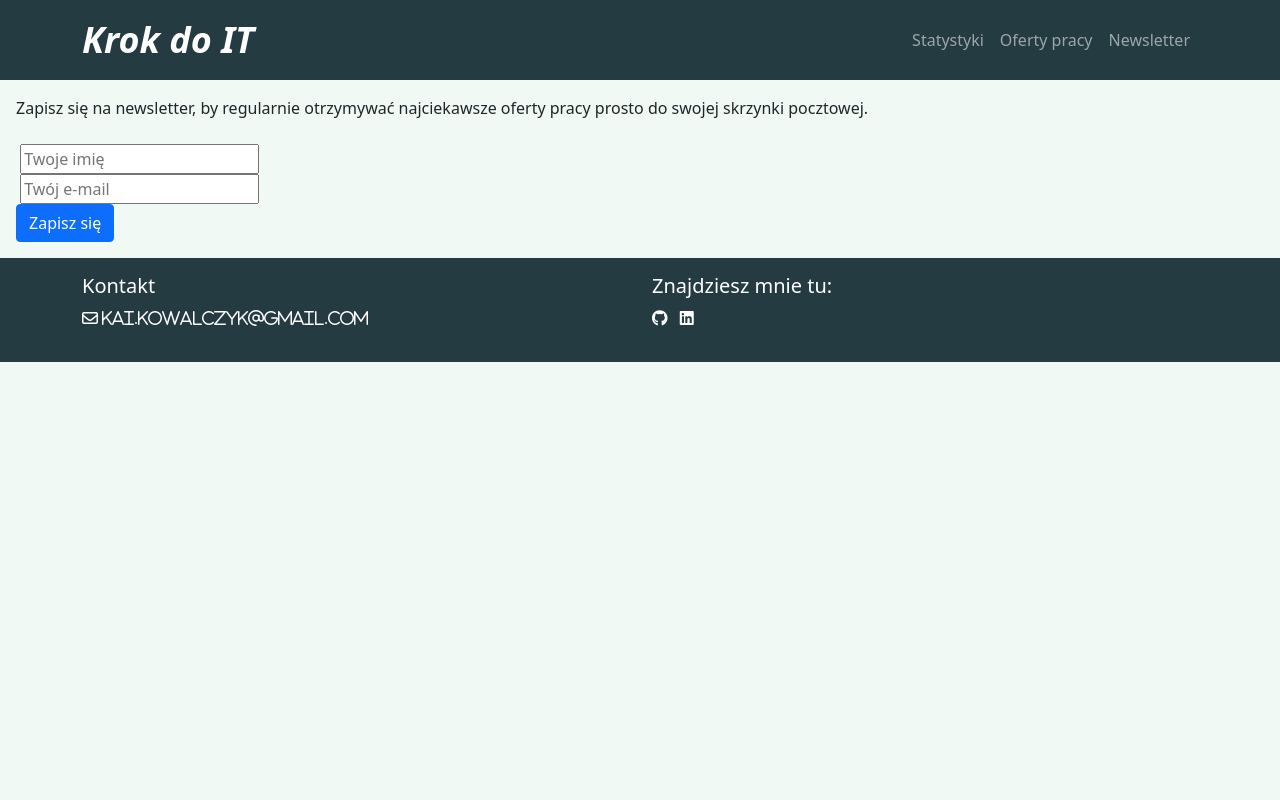
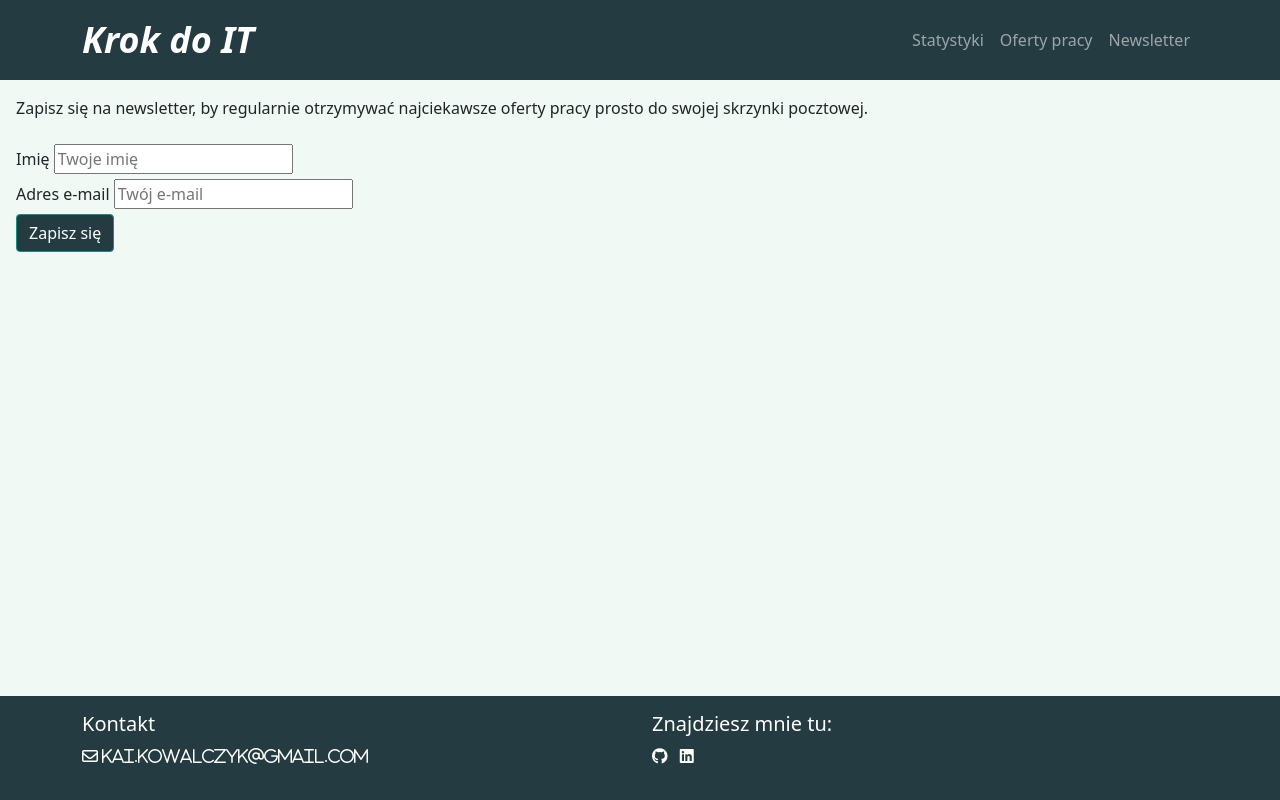
Before and after one commit to kai-kowalczyk/FC-Final-Project, a Django app: template it_job_data/data_scraper/templates/data_scraper/newsletter.html in a window 1280 px wide. Run offline with Django 3.2, Linux system fonts and the light colour scheme; the template is opened without the code that fills it, so the values that code supplies are empty; parts of the project's set-up code (start-up, migrations or seed data) failed here and were passed over; some libraries are stand-ins or nearby versions.

Commit message:
changed button color, working on styles

```diff
--- a/it_job_data/data_scraper/templates/data_scraper/newsletter.html
+++ b/it_job_data/data_scraper/templates/data_scraper/newsletter.html
@@ -2,20 +2,20 @@
 
 {% block content %}
 
-<div>
+<div id="content">
   <p class="m-2 p-2">Zapisz się na newsletter, by regularnie otrzymywać najciekawsze oferty pracy prosto do swojej skrzynki pocztowej.</p>
-</div>
   <form method="POST" action="#" class="m-2 p-2">
+    {% csrf_token %}
     <div class="form-group">
-      <label class="form-label" for="input-name"></label>
+      <label class="form-label" for="input-name">Imię</label>
       <input class="form-input" type="text" id="input-name" placeholder="Twoje imię">
     </div>
     <div class="form-group">
-      <label class="form-label p-centered" for="input-email"></label>
+      <label class="form-label p-centered" for="input-email">Adres e-mail</label>
       <input class="form-input" type="email" id="input-email" placeholder="Twój e-mail" pattern="[a-z0-9._%+-]+@[a-z0-9.-]+\.[a-z]{2,14}$">
-
+    </div>
     <div class="form-group">
-      <button class="btn btn-primary form-group-btn">Zapisz się</button>
+      <button class="btn btn-main form-group-btn">Zapisz się</button>
     </div>
   </form>
 </div>
--- a/it_job_data/data_scraper/templates/data_scraper/offers.html
+++ b/it_job_data/data_scraper/templates/data_scraper/offers.html
@@ -1,7 +1,7 @@
 {% extends "data_scraper/base.html" %}
 
 {% block content %}
-    <p class_='bg-primary m-2 p-2'>
+    <p id="content" class_='bg-primary m-2 p-2'>
         Tu będą oferty pracy.
     </p>
 
--- a/it_job_data/data_scraper/urls.py
+++ b/it_job_data/data_scraper/urls.py
@@ -4,7 +4,6 @@ from . import views
 
 urlpatterns = [
     path('', views.home_page, name='homepage'),
-    path('get_offers/', views.get_offers, name='offers_scraper'),
     path('offers/', views.offers_page, name='offers_page'),
     path('newsletter/', views.newsletter, name='newsletter')
 ]
--- a/it_job_data/static/css/style.css
+++ b/it_job_data/static/css/style.css
@@ -1,6 +1,9 @@
 body {
     min-height: 100vh;
-    background-color: #F0F9F3
+    background-color: #F0F9F3;
+    display: flex;
+    flex-direction: column;
+    justify-content: space-between;
 }
 
 nav {
@@ -23,6 +26,14 @@ nav {
     color: #243B42
 }
 
+#content{
+    flex-grow: 2;
+}
+
+.btn{
+    color:#243B42
+}
+
 footer {
     background-color: #243B42;
     color:#DDF3F7
@@ -36,3 +47,49 @@ footer a{
 footer a:hover{
     color: #c7dbd2
 }
+
+.btn-main {
+    color: #ffffff;
+    background-color: #243B42;
+    border-color: #13917E;
+}
+
+.btn-main:hover,
+.btn-main:focus,
+.btn-main:active,
+.btn-main.active,
+.open .dropdown-toggle.btn-main {
+color: #ffffff;
+background-color: #123742;
+border-color: #02201c;
+}
+
+.btn-main:active,
+.btn-main.active,
+.open .dropdown-toggle.btn-main {
+background-image: none;
+}
+
+.btn-main.disabled,
+.btn-main[disabled],
+fieldset[disabled] .btn-main,
+.btn-main.disabled:hover,
+.btn-main[disabled]:hover,
+fieldset[disabled] .btn-main:hover,
+.btn-main.disabled:focus,
+.btn-main[disabled]:focus,
+fieldset[disabled] .btn-main:focus,
+.btn-main.disabled:active,
+.btn-main[disabled]:active,
+fieldset[disabled] .btn-main:active,
+.btn-main.disabled.active,
+.btn-main[disabled].active,
+fieldset[disabled] .btn-main.active {
+background-color: #243B42;
+border-color: #02201c;
+}
+
+.btn-main .badge {
+color: #243B42;
+background-color: #ffffff;
+}
```
Also changed, not shown: it_job_data/data_scraper/templates/data_scraper/base.html (+0 -12 lines), it_job_data/data_scraper/templates/data_scraper/homepage.html (+28 -9 lines), it_job_data/data_scraper/views.py (+5 -3 lines).
